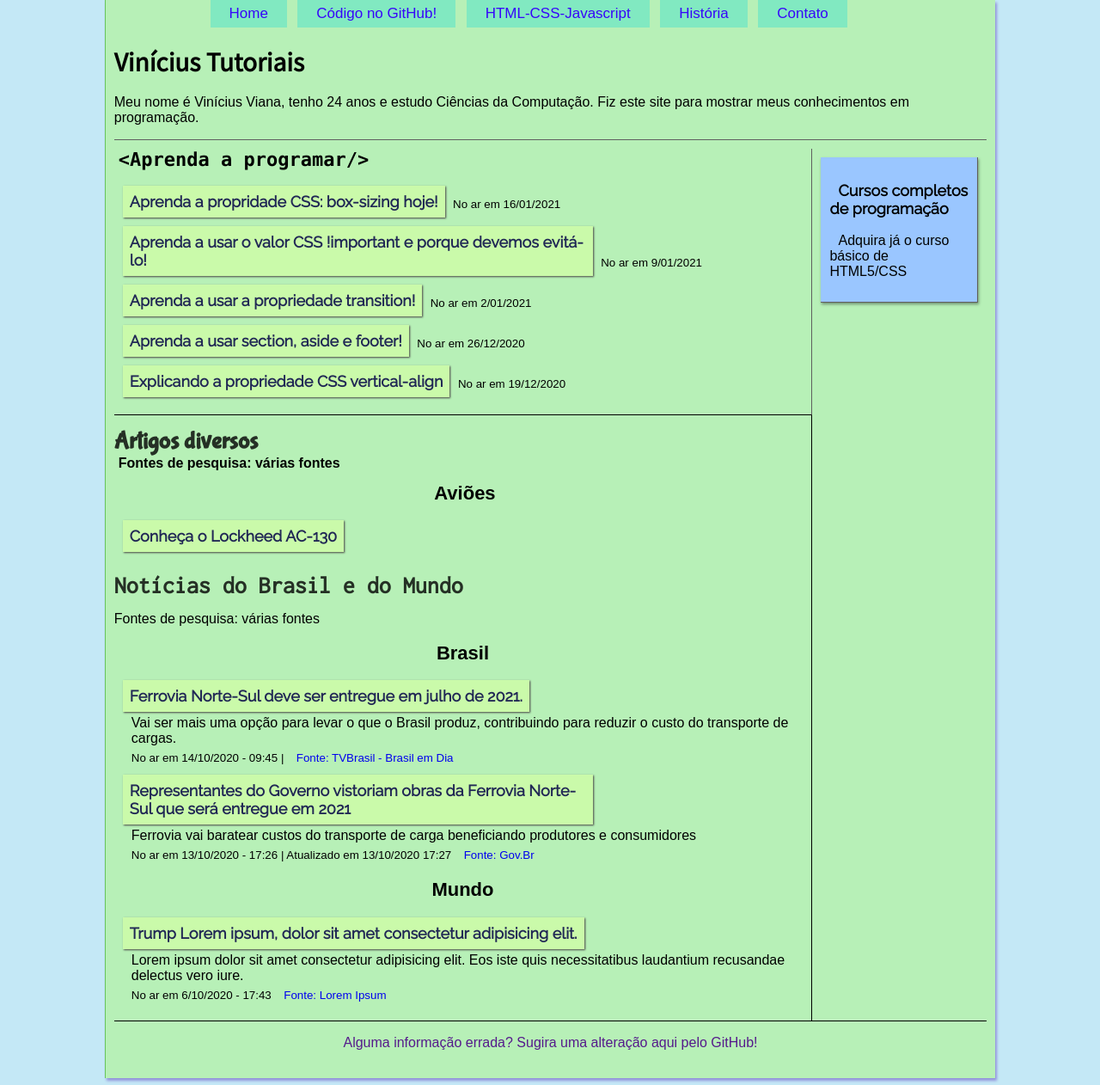
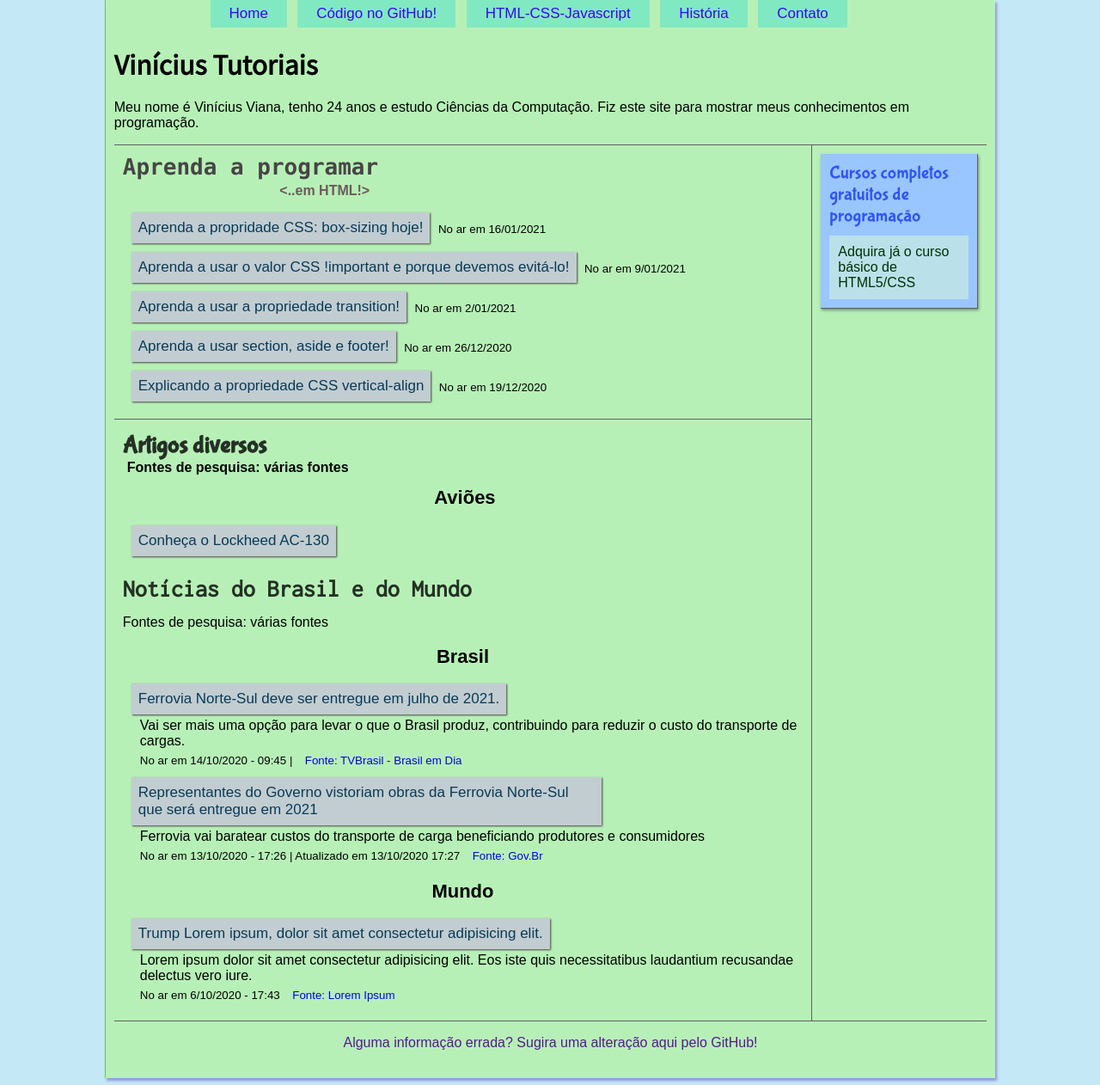
Before and after one commit to viniciusvw22/viniciustutoriais, a PHP site: page / in a window 1280 px wide. Shown: the whole page at 86% size. Run offline with PHP 8.4, Linux system fonts and the light colour scheme.

Commit message:
Changed heading sizes

```diff
--- a/_css/home.css
+++ b/_css/home.css
@@ -8,18 +8,20 @@
 }
 
 /* Propriedades comuns a várias classes */
-div#conteudos, div#conteudo-secund {
+div#conteudo-secund {
   padding-top: 10px;
 }
 
 /* Classes genéricas */
+
+.direita {
+  text-align: right;
+}
+
 .esquerda {
   text-align: left;
 }
 
-h2.aprenda-programar {
-  font-family: "Consolas", "courier new", monospace;
-}
 
 .referencia-pesquisa {
   font-size: 16px;
@@ -31,6 +33,29 @@ header#cabecalho h1 {
 }
 
 /* Main */
+main#artigos-programacao {
+  float: left;
+  border-right: 1px solid #606060;
+  padding-bottom: 10px;
+  padding-right: 10px;
+  padding-left: 10px;
+}
+main#artigos-programacao header {
+  width: fit-content;
+}
+
+main#artigos-programacao header h2 {
+  margin-bottom: 0px;
+  color: #464545;
+}
+
+main#artigos-programacao header p {
+  margin-top: 4px;
+  color: #6e5a5a;
+  font-weight: 600;
+  padding-right: 10px;
+  font-size: 12pt;
+}
 main#artigos-programacao h3, main#artigos-programacao footer {
   display: inline-block;
 }
@@ -39,29 +64,28 @@ main#artigos-programacao p {
   margin-left: 5px;
 }
 
-main#artigos-programacao {
-  float: left;
-  border-right: 1px solid #606060;
-  padding-bottom: 10px;
-  padding-right: 10px;
-}
-
 /* Article e filhos. */
 article {
   margin: 10px 0px 10px 10px;
 }
 
 article h3 {
-  background-color: rgb(202, 250, 170);
-  padding: 8px 8px 8px 8px;
+  background-color: rgba(198, 193, 219, 0.733);
+  padding: 8px;
   width: fit-content;
-  box-shadow: 1px 1px 2px rgb(71, 66, 66);
   max-width: 531px;
   margin: 0px;
+  box-shadow: 1px 1px 2px rgb(71, 66, 66);
+  font-weight: 500;
+  font-size: 17px;
+}
+
+article h3:hover {
+  background-color: rgb(202, 250, 170);
 }
 
 article h3 a {
-  color: #212855;
+  color: rgb(9, 58, 87);
 }
 
 article p {
@@ -77,8 +101,8 @@ article footer p {
 /* Artigos diversos */
 div#conteudo-secund {
   clear: left;
-  padding: 10px 0px 10px 0px;
-  border-right: 1px solid black;
+  padding: 10px;
+  border-right: 1px solid #606060;
   width: 80%;
   box-sizing: border-box;
 }
@@ -127,28 +151,36 @@ header#noticias-cabecalho h1 {
   margin-bottom: 0px;
 }
 header h2 {
-  text-align: left;
+  margin-top: 0px;
   text-indent: 5px;
-  margin-top: 0px;
 }
-
-section#noticias article p {
-
-}
-
 
 /* Conteúdo lateral */
 aside#adquira-cursos {
   float: right;
 }
 
-aside#adquira-cursos p, aside#adquira-cursos h3 {
-  text-indent: 10px;
+aside#adquira-cursos h3 {
+  font-family: "FonteLogo";
+  margin-top: 0px;
+  margin-bottom: 10px;
+  font-size: 16pt;
+  color: #3054f5;
+  font-weight: 300;
+}
+
+aside#adquira-cursos p {
+  margin-top: 10px;
+  background-color: rgba(190, 229, 231, 0.89);
+  padding: 10px;
+  margin-bottom: 0px;
+  font-weight: 500;
+  color: rgb(0, 48, 0);
+  font-size: 12pt;
 }
 
 footer#rodape {
   clear: both;
-
 }
 
 footer#rodape p {
--- a/_css/main.css
+++ b/_css/main.css
@@ -17,13 +17,23 @@ h1 {
   font-size: 28px;
   font-family: "Noto Sans JP";
 }
+
+h1#pagina-titulo {
+  font-size: 30px;
+}
 h2 {
   font-size: 22px;
 }
 
+h2.aprenda-programar {
+  font-family: "Consolas", "courier new", monospace;
+  text-indent: 0px;
+  font-size: 26px;
+}
+
 h3 {
   font-size: 18px;
-  font-family: 'Raleway', sans-serif;
+  font-family: 'Arial', sans-serif;
 }
 h4 {
   font-size: 16px;
@@ -37,7 +47,6 @@ h6 {
 
 a {
   text-decoration: none;
-  /*color: #000000;*/
 }
 
 a:hover {
@@ -57,7 +66,7 @@ div#interface {
 }
 
 div#conteudos {
-  border-bottom: 1px solid black;
+  border-bottom: 1px solid #606060;
 }
 
 header#cabecalho-pagina {
@@ -100,13 +109,14 @@ nav#menu li:hover {
 main {
   width: 80%;
   box-sizing: border-box;
-  border-bottom: 1px solid black;
+  border-bottom: 1px solid #606060;
   display: inline-block;
+  padding-top: 10px;
 }
 
 aside {
   width: 18%;
-  margin: 10px;
+  margin: 10px 1% 10px 1%;
   background-color: #9ac6ff;
 
   box-sizing: border-box;
@@ -124,13 +134,6 @@ footer#rodape {
   height: 50px;
 }
 
-.p_pai {
-  color: blue !important;
-}
-
-.p_filho {
-  color: red;
-}
 
 pre {
   margin-top: 0px;
--- a/home.php
+++ b/home.php
@@ -24,7 +24,8 @@
     <div id="conteudos">
       <main id="artigos-programacao">
         <header>
-          <h2 class="aprenda-programar">&lt;Aprenda a programar/&gt;</h2>
+          <h2 class="aprenda-programar">Aprenda a programar</h2>
+          <p class="direita">&lt;..em HTML!&gt;</p>
         </header>
         <article>
           <h3><a href="_programacao/box-sizing.php">Aprenda a propridade CSS: box-sizing hoje! </a></h3>
@@ -58,7 +59,7 @@
         </article>
       </main>
       <aside id="adquira-cursos">
-        <h3>Cursos completos de programação</h3>
+        <h3>Cursos completos gratuitos de programação</h3>
         <p>Adquira já o curso básico de HTML5/CSS</p>
       </aside>
       <div id="conteudo-secund">
```
